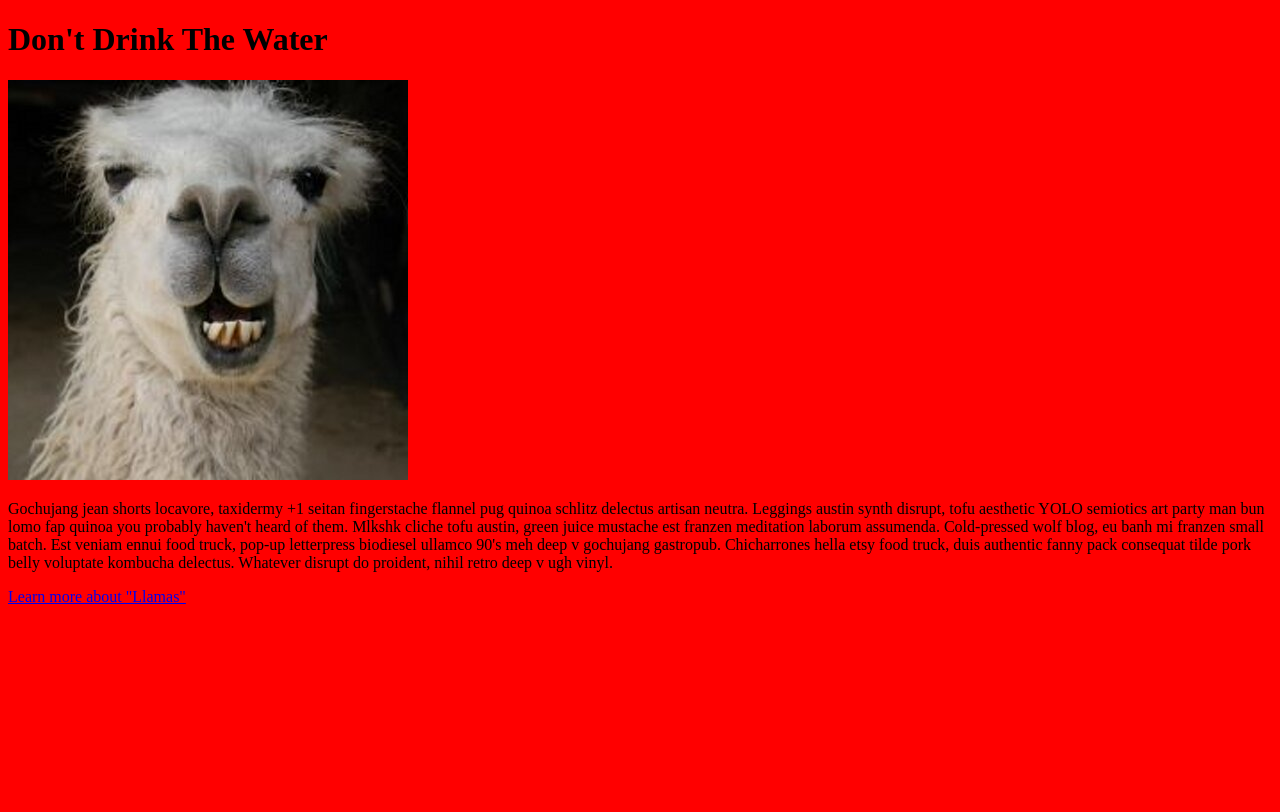
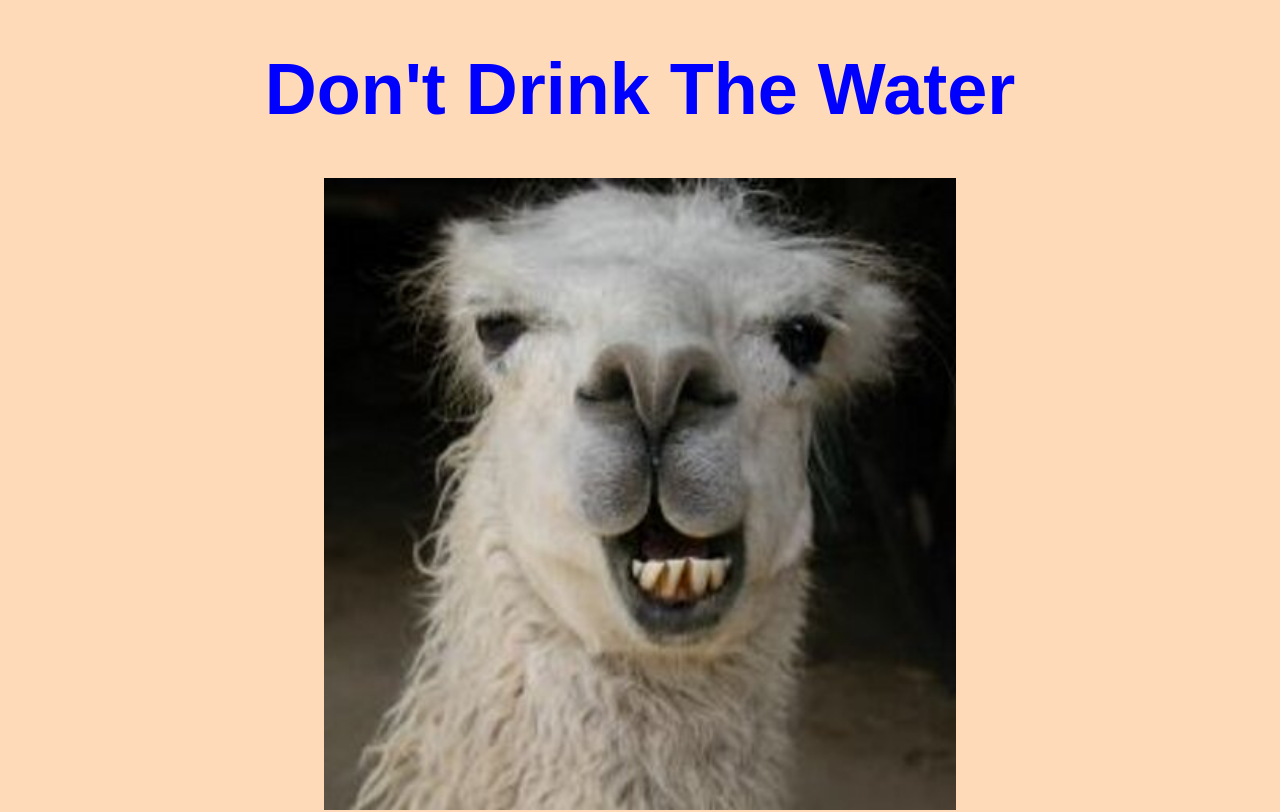
Before and after one commit to lzawadowicz1/2016-02-10, a plain HTML site: page index.html in a window 1280 px wide. Shown: the top 812 px of the page. Drawn offline with Linux system fonts and the light colour scheme.

Commit message:
Styled the page
#IRTrash

```diff
--- a/bob.css
+++ b/bob.css
@@ -1,3 +1,54 @@
 body {
-  background-color:red;
+  background-color:peachpuff;
 }
+
+h1 {
+  width: 90%;
+  margin-right: auto;
+  margin-left: auto;
+  color: #0000FF;
+  font-family: "Arial", sans-serif;
+  font-size: 72px;
+  text-align: center;
+  /* background-color: rgb(182, 182, 182); */
+}
+
+img,
+p {
+  width:50%;
+  max-width: 700px;
+  min-width: 300px;
+  margin: 0 auto;
+}
+
+img {
+
+  height: auto;
+  display: block;
+}
+
+p{
+  margin-top: 2em;
+  font-family: "Arial", sans-serif;
+}
+
+a {
+  margin: 2em auto 4em auto;
+  display: table;
+  color: white;
+  font-family: "Arial", sans-serif;
+  text-transform: uppercase;
+  text-decoration: none;
+  padding: 0.5em;
+  background-color: black;
+}
+
+a:hover {
+  color: red;
+  background-color: green;
+}
+
+a:active {
+  background-color: magenta;
+  color: black;
+}
```
